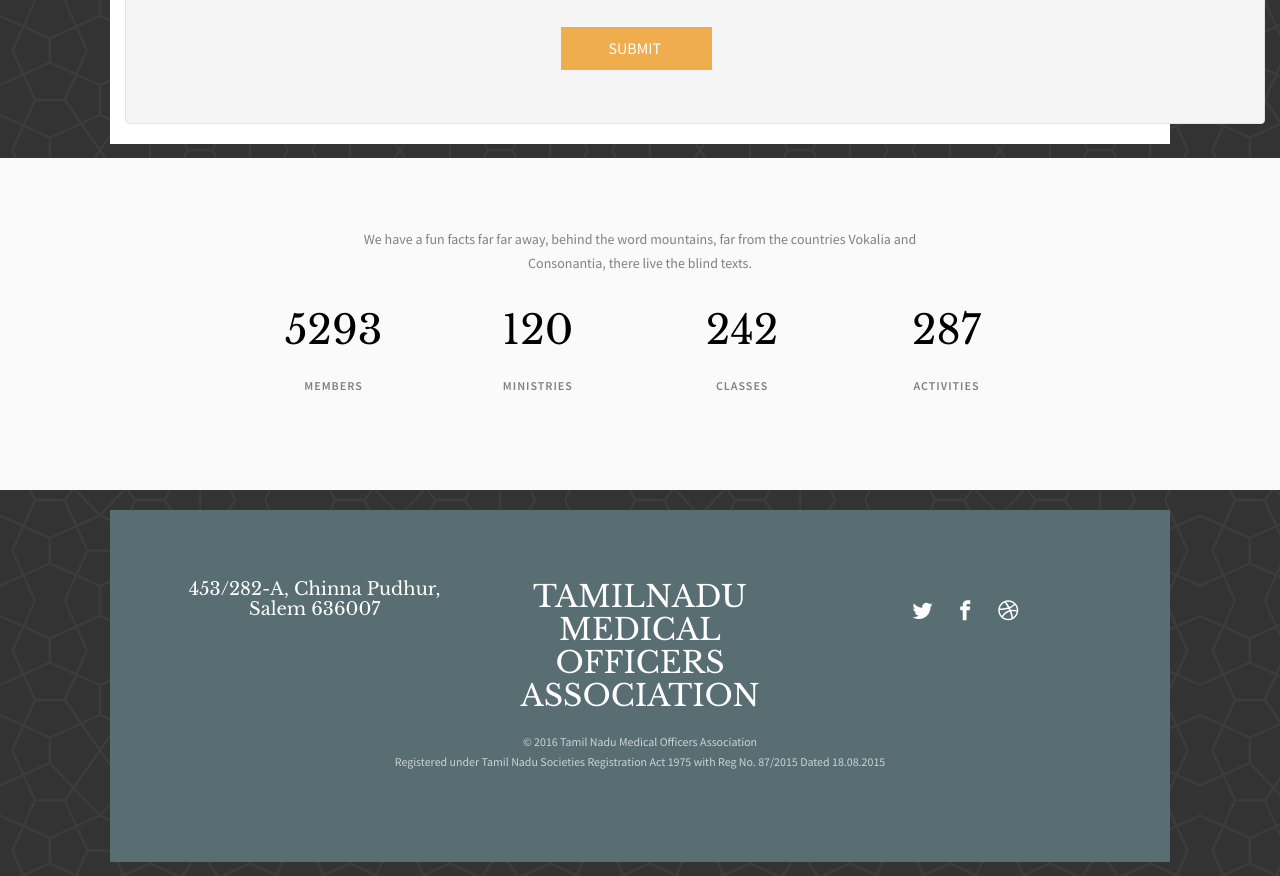
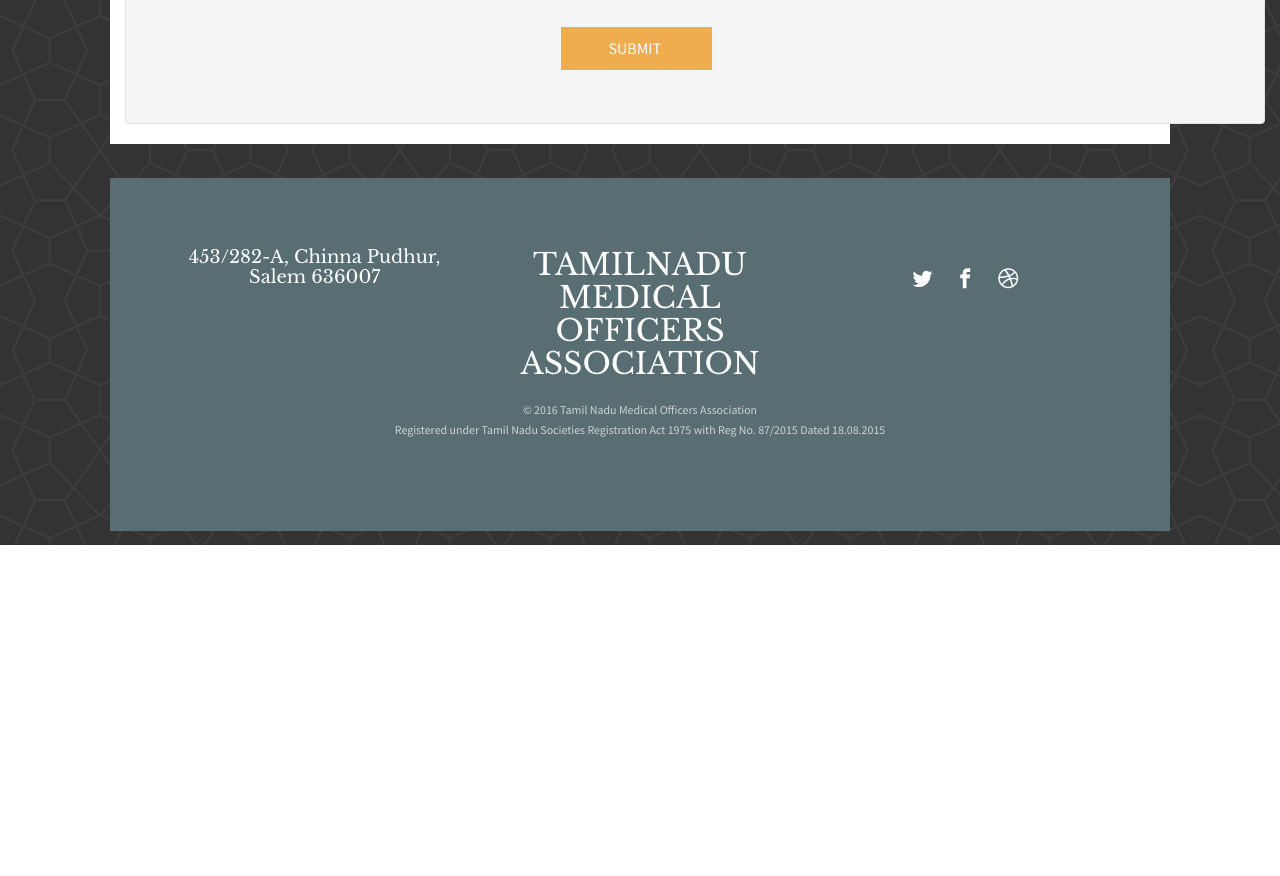
Before and after one commit to ManivelSundar/TNMOA, a plain HTML site: page register.html in a window 1280 px wide. Shown: the part 1150-2026 px from the top of the page. After the commit the page ends 1695 px from the top, so only its background shows below. Drawn offline with nearby package versions, Linux system fonts and the light colour scheme; files whose address does not match are found by name.

Commit message:
Add files via upload

```diff
--- a/register.html
+++ b/register.html
@@ -307,36 +307,7 @@
 </form>
 </div>
     </div><!-- /.container -->
-		<div id="fh5co-counter" class="fh5co-counters fh5co-light-grey">
-			<div class="row">
-				<div class="col-md-6 col-md-offset-3 text-center animate-box">
-					<p>We have a fun facts far far away, behind the word mountains, far from the countries Vokalia and Consonantia, there live the blind texts.</p>
-					</div>
-			</div>
-			<div class="row animate-box">
-				<div class="col-md-8 col-md-offset-2">
-					<div class="row">
-						<div class="col-md-3 col-sm-6 col-xs-6 text-center">
-							<span class="fh5co-counter js-counter" data-from="0" data-to="9452" data-speed="5000" data-refresh-interval="50"></span>
-							<span class="fh5co-counter-label">Members</span>
-						</div>
-						<div class="col-md-3 col-sm-6 col-xs-6 text-center">
-							<span class="fh5co-counter js-counter" data-from="0" data-to="214" data-speed="5000" data-refresh-interval="50"></span>
-							<span class="fh5co-counter-label">Ministries</span>
-						</div>
-						<div class="clearfix visible-sm-block visible-xs-block"></div>
-						<div class="col-md-3 col-sm-6 col-xs-6 text-center">
-							<span class="fh5co-counter js-counter" data-from="0" data-to="433" data-speed="5000" data-refresh-interval="50"></span>
-							<span class="fh5co-counter-label">Classes</span>
-						</div>
-						<div class="col-md-3 col-sm-6 col-xs-6 text-center">
-							<span class="fh5co-counter js-counter" data-from="0" data-to="512" data-speed="5000" data-refresh-interval="50"></span>
-							<span class="fh5co-counter-label">Activities</span>
-						</div>
-					</div>
-				</div>
-			</div>
-		</div>
+
 	</div><!-- END container-wrap -->
 
 	<div class="container-wrap">
```
